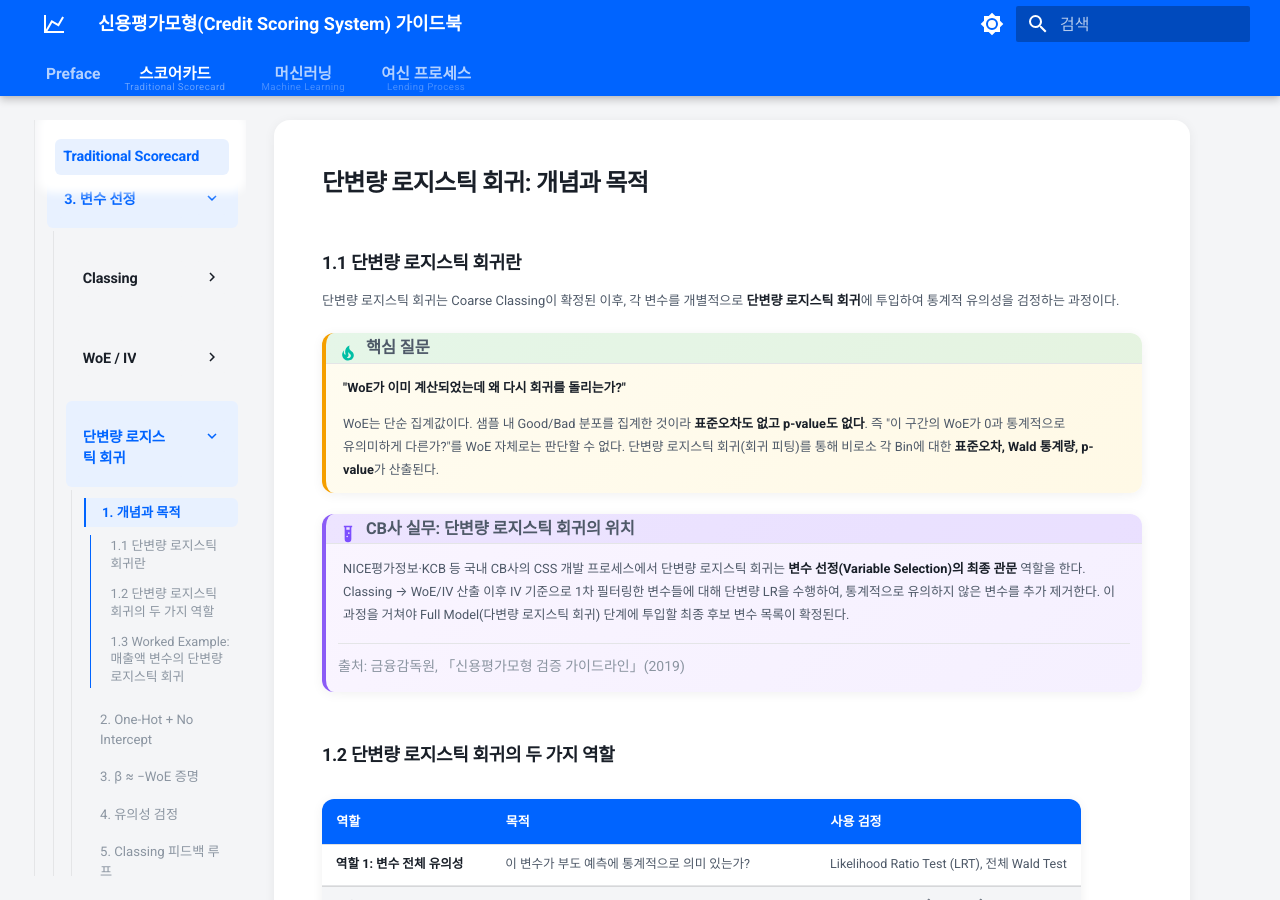
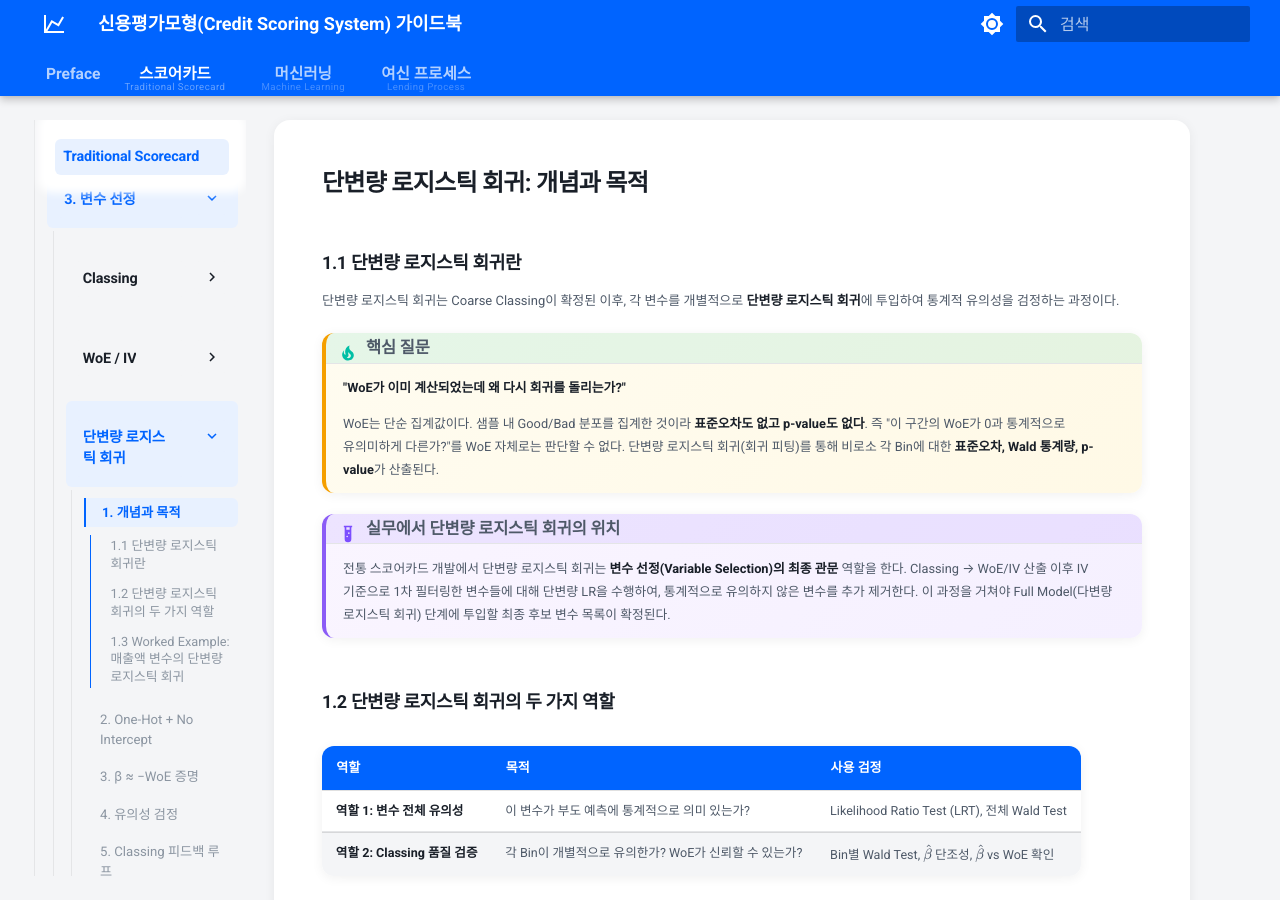
Before and after one commit to aigoldpig/credit-scoring-guidebook, an MkDocs documentation site: the page built from docs/scorecard/part3_variable_selection/univariate_lr/concept.md, in a window 1280 px wide and 900 px high. Built offline with MkDocs 1.6.1 and Material for MkDocs 9.7.7, drawn with Linux system fonts in a browser that asks for light colours.

Commit message:
docs: 단변량 LR 페이지 출처 정리
Co-Authored-By: Claude Opus 4.6 (1M context) <noreply@anthropic.com>

```diff
--- a/docs/scorecard/part3_variable_selection/univariate_lr/concept.md
+++ b/docs/scorecard/part3_variable_selection/univariate_lr/concept.md
@@ -9,10 +9,8 @@
 
     WoE는 단순 집계값이다. 샘플 내 Good/Bad 분포를 집계한 것이라 **표준오차도 없고 p-value도 없다**. 즉 "이 구간의 WoE가 0과 통계적으로 유의미하게 다른가?"를 WoE 자체로는 판단할 수 없다. 단변량 로지스틱 회귀(회귀 피팅)를 통해 비로소 각 Bin에 대한 **표준오차, Wald 통계량, p-value**가 산출된다.
 
-!!! example "CB사 실무: 단변량 로지스틱 회귀의 위치"
-    NICE평가정보·KCB 등 국내 CB사의 CSS 개발 프로세스에서 단변량 로지스틱 회귀는 **변수 선정(Variable Selection)의 최종 관문** 역할을 한다. Classing → WoE/IV 산출 이후 IV 기준으로 1차 필터링한 변수들에 대해 단변량 LR을 수행하여, 통계적으로 유의하지 않은 변수를 추가 제거한다. 이 과정을 거쳐야 Full Model(다변량 로지스틱 회귀) 단계에 투입할 최종 후보 변수 목록이 확정된다.
-
-    <div class="source-ref">출처: 금융감독원, 「신용평가모형 검증 가이드라인」(2019)</div>
+!!! example "실무에서 단변량 로지스틱 회귀의 위치"
+    전통 스코어카드 개발에서 단변량 로지스틱 회귀는 **변수 선정(Variable Selection)의 최종 관문** 역할을 한다. Classing → WoE/IV 산출 이후 IV 기준으로 1차 필터링한 변수들에 대해 단변량 LR을 수행하여, 통계적으로 유의하지 않은 변수를 추가 제거한다. 이 과정을 거쳐야 Full Model(다변량 로지스틱 회귀) 단계에 투입할 최종 후보 변수 목록이 확정된다.
 
 ## 1.2 단변량 로지스틱 회귀의 두 가지 역할
 
```
